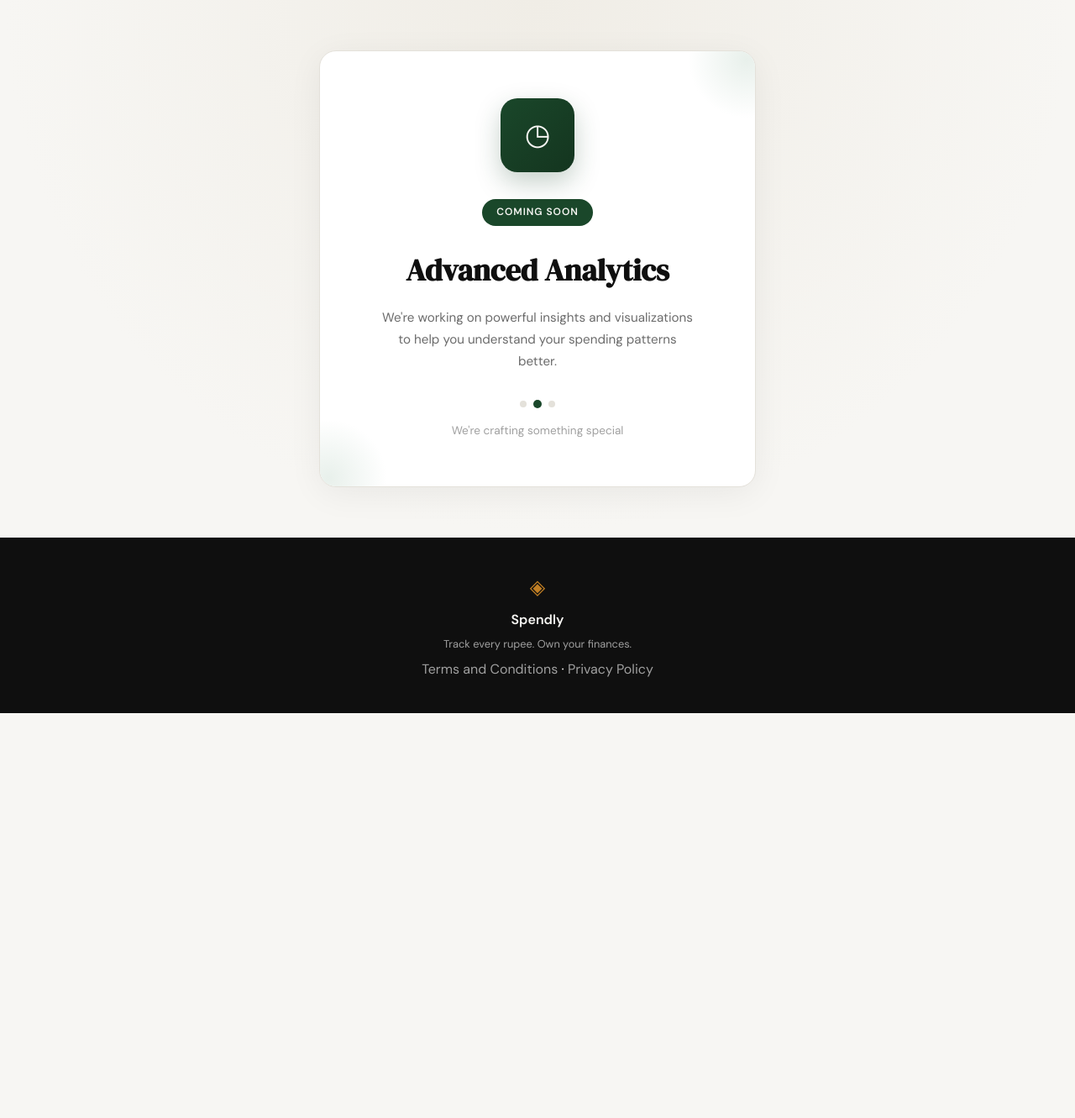
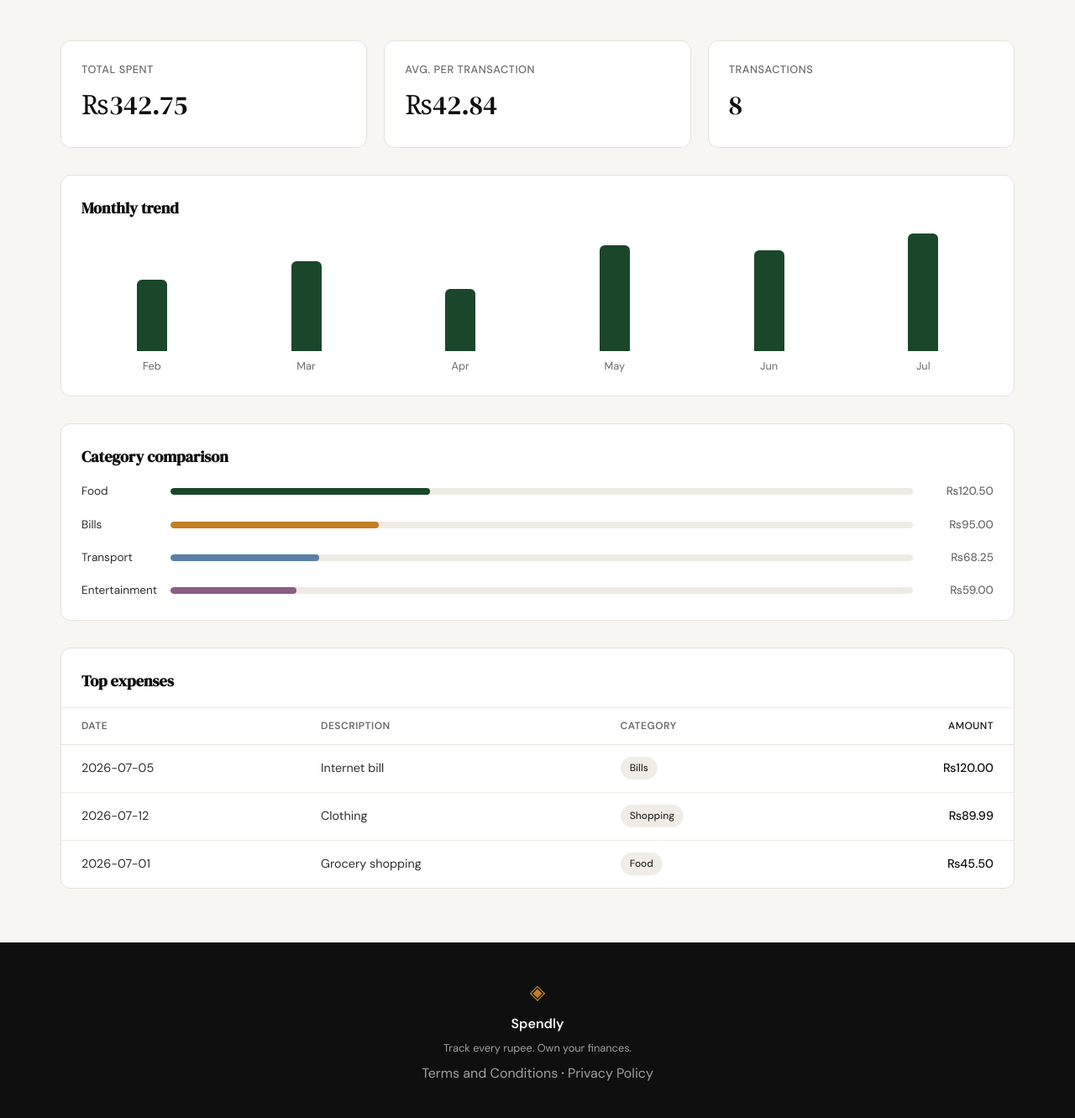
Before and after one commit to MuazamAbbas/spendly, a Flask app: page /analytics in a window 1280 px wide. Shown: the part 61-1392 px from the top of the page at 84% size. Before the commit the page ends 910 px from the top, so only its background shows below. Run offline with Flask 3, Linux system fonts and the light colour scheme; a user stored in the database is signed in.

Commit message:
feat: add analytics page with spending trends and breakdowns
Co-authored-by: MuazamAbbas110 <sendtomuazam110@gmail.com>

```diff
--- a/app.py
+++ b/app.py
@@ -35,6 +35,18 @@ def _initials(name):
     if len(parts) == 1:
         return parts[0][:2].upper()
     return (parts[0][0] + parts[-1][0]).upper()
+
+
+def _build_trend(trend_data):
+    max_amount = max(entry["amount"] for entry in trend_data)
+    return [
+        {
+            "month": entry["month"],
+            "amount": entry["amount"],
+            "percent": round(entry["amount"] / max_amount * 100),
+        }
+        for entry in trend_data
+    ]
 
 
 def _parse_date_filter(args):
@@ -190,7 +202,58 @@ def profile():
 def analytics():
     if not session.get("user_id"):
         return redirect(url_for("login"))
-    return render_template("analytics.html")
+
+    stats = {
+        "total_spent": 342.75,
+        "avg_transaction": 42.84,
+        "transaction_count": 8,
+    }
+
+    trend_data = [
+        {"month": "Feb", "amount": 210.00},
+        {"month": "Mar", "amount": 265.50},
+        {"month": "Apr", "amount": 180.25},
+        {"month": "May", "amount": 310.00},
+        {"month": "Jun", "amount": 295.75},
+        {"month": "Jul", "amount": 342.75},
+    ]
+    trend = _build_trend(trend_data)
+
+    categories = [
+        {"name": "Food", "total": 120.50, "percent": 35},
+        {"name": "Bills", "total": 95.00, "percent": 28},
+        {"name": "Transport", "total": 68.25, "percent": 20},
+        {"name": "Entertainment", "total": 59.00, "percent": 17},
+    ]
+
+    top_expenses = [
+        {
+            "date": "2026-07-05",
+            "description": "Internet bill",
+            "category": "Bills",
+            "amount": 120.00,
+        },
+        {
+            "date": "2026-07-12",
+            "description": "Clothing",
+            "category": "Shopping",
+            "amount": 89.99,
+        },
+        {
+            "date": "2026-07-01",
+            "description": "Grocery shopping",
+            "category": "Food",
+            "amount": 45.50,
+        },
+    ]
+
+    return render_template(
+        "analytics.html",
+        stats=stats,
+        trend=trend,
+        categories=categories,
+        top_expenses=top_expenses,
+    )
 
 
 def _validate_expense_form(form):
--- a/static/css/analytics.css
+++ b/static/css/analytics.css
@@ -1,115 +1,150 @@
 /* ------------------------------------------------------------------ */
-/* Analytics — Coming Soon                                             */
+/* Analytics — Monthly trend bar chart                                 */
 /* ------------------------------------------------------------------ */
 
-.analytics-section {
-    min-height: calc(100vh - 60px - 100px);
+.analytics-trend-bars {
     display: flex;
-    align-items: center;
-    justify-content: center;
-    padding: 3rem 2rem;
-    background: radial-gradient(circle at 50% 0%, var(--paper-warm), var(--paper) 70%);
+    align-items: flex-end;
+    justify-content: space-between;
+    gap: 1rem;
+    padding: 0 1.5rem 1.5rem;
 }
 
-.analytics-card {
-    position: relative;
-    overflow: hidden;
-    width: 100%;
-    max-width: 520px;
-    background: var(--paper-card);
-    border: 1px solid var(--border);
-    border-radius: var(--radius-lg);
-    box-shadow: 0 8px 40px rgba(0, 0, 0, 0.06);
-    padding: 3.5rem 2.5rem;
-    text-align: center;
+.analytics-bar-col {
+    display: flex;
+    flex-direction: column;
+    align-items: center;
+    gap: 0.5rem;
+    flex: 1;
 }
 
-.analytics-decor {
-    position: absolute;
-    width: 140px;
+.analytics-bar-track {
+    width: 100%;
+    max-width: 36px;
     height: 140px;
-    border-radius: 50%;
-    background: radial-gradient(circle, var(--accent-light) 0%, transparent 70%);
-    pointer-events: none;
+    display: flex;
+    align-items: flex-end;
 }
 
-.analytics-decor-top { top: -60px; right: -60px; }
-.analytics-decor-bottom { bottom: -60px; left: -60px; }
-
-.analytics-icon {
-    position: relative;
-    width: 88px;
-    height: 88px;
-    margin: 0 auto 2rem;
-    display: flex;
-    align-items: center;
-    justify-content: center;
-    background: linear-gradient(135deg, var(--accent), #14351f);
-    border-radius: var(--radius-lg);
-    color: var(--paper);
-    font-size: 2.2rem;
-    box-shadow: 0 12px 30px rgba(26, 71, 42, 0.25);
+.analytics-bar {
+    width: 100%;
+    background: var(--accent);
+    border-radius: var(--radius-sm) var(--radius-sm) 0 0;
 }
 
-.analytics-badge {
-    position: relative;
-    display: inline-block;
-    background: var(--accent);
-    color: var(--paper);
-    font-size: 0.75rem;
-    font-weight: 700;
-    letter-spacing: 0.08em;
-    text-transform: uppercase;
-    padding: 0.4rem 1.1rem;
-    border-radius: 999px;
-    margin-bottom: 1.5rem;
+.analytics-bar-label {
+    font-size: 0.8rem;
+    color: var(--ink-muted);
 }
 
-.analytics-title {
-    position: relative;
-    font-family: var(--font-display);
-    font-size: clamp(1.75rem, 3vw, 2.25rem);
-    color: var(--ink);
-    margin-bottom: 1rem;
+.analytics-bar-h-0 { height: 0%; }
+.analytics-bar-h-1 { height: 1%; }
+.analytics-bar-h-2 { height: 2%; }
+.analytics-bar-h-3 { height: 3%; }
+.analytics-bar-h-4 { height: 4%; }
+.analytics-bar-h-5 { height: 5%; }
+.analytics-bar-h-6 { height: 6%; }
+.analytics-bar-h-7 { height: 7%; }
+.analytics-bar-h-8 { height: 8%; }
+.analytics-bar-h-9 { height: 9%; }
+.analytics-bar-h-10 { height: 10%; }
+.analytics-bar-h-11 { height: 11%; }
+.analytics-bar-h-12 { height: 12%; }
+.analytics-bar-h-13 { height: 13%; }
+.analytics-bar-h-14 { height: 14%; }
+.analytics-bar-h-15 { height: 15%; }
+.analytics-bar-h-16 { height: 16%; }
+.analytics-bar-h-17 { height: 17%; }
+.analytics-bar-h-18 { height: 18%; }
+.analytics-bar-h-19 { height: 19%; }
+.analytics-bar-h-20 { height: 20%; }
+.analytics-bar-h-21 { height: 21%; }
+.analytics-bar-h-22 { height: 22%; }
+.analytics-bar-h-23 { height: 23%; }
+.analytics-bar-h-24 { height: 24%; }
+.analytics-bar-h-25 { height: 25%; }
+.analytics-bar-h-26 { height: 26%; }
+.analytics-bar-h-27 { height: 27%; }
+.analytics-bar-h-28 { height: 28%; }
+.analytics-bar-h-29 { height: 29%; }
+.analytics-bar-h-30 { height: 30%; }
+.analytics-bar-h-31 { height: 31%; }
+.analytics-bar-h-32 { height: 32%; }
+.analytics-bar-h-33 { height: 33%; }
+.analytics-bar-h-34 { height: 34%; }
+.analytics-bar-h-35 { height: 35%; }
+.analytics-bar-h-36 { height: 36%; }
+.analytics-bar-h-37 { height: 37%; }
+.analytics-bar-h-38 { height: 38%; }
+.analytics-bar-h-39 { height: 39%; }
+.analytics-bar-h-40 { height: 40%; }
+.analytics-bar-h-41 { height: 41%; }
+.analytics-bar-h-42 { height: 42%; }
+.analytics-bar-h-43 { height: 43%; }
+.analytics-bar-h-44 { height: 44%; }
+.analytics-bar-h-45 { height: 45%; }
+.analytics-bar-h-46 { height: 46%; }
+.analytics-bar-h-47 { height: 47%; }
+.analytics-bar-h-48 { height: 48%; }
+.analytics-bar-h-49 { height: 49%; }
+.analytics-bar-h-50 { height: 50%; }
+.analytics-bar-h-51 { height: 51%; }
+.analytics-bar-h-52 { height: 52%; }
+.analytics-bar-h-53 { height: 53%; }
+.analytics-bar-h-54 { height: 54%; }
+.analytics-bar-h-55 { height: 55%; }
+.analytics-bar-h-56 { height: 56%; }
+.analytics-bar-h-57 { height: 57%; }
+.analytics-bar-h-58 { height: 58%; }
+.analytics-bar-h-59 { height: 59%; }
+.analytics-bar-h-60 { height: 60%; }
+.analytics-bar-h-61 { height: 61%; }
+.analytics-bar-h-62 { height: 62%; }
+.analytics-bar-h-63 { height: 63%; }
+.analytics-bar-h-64 { height: 64%; }
+.analytics-bar-h-65 { height: 65%; }
+.analytics-bar-h-66 { height: 66%; }
+.analytics-bar-h-67 { height: 67%; }
+.analytics-bar-h-68 { height: 68%; }
+.analytics-bar-h-69 { height: 69%; }
+.analytics-bar-h-70 { height: 70%; }
+.analytics-bar-h-71 { height: 71%; }
+.analytics-bar-h-72 { height: 72%; }
+.analytics-bar-h-73 { height: 73%; }
+.analytics-bar-h-74 { height: 74%; }
+.analytics-bar-h-75 { height: 75%; }
+.analytics-bar-h-76 { height: 76%; }
+.analytics-bar-h-77 { height: 77%; }
+.analytics-bar-h-78 { height: 78%; }
+.analytics-bar-h-79 { height: 79%; }
+.analytics-bar-h-80 { height: 80%; }
+.analytics-bar-h-81 { height: 81%; }
+.analytics-bar-h-82 { height: 82%; }
+.analytics-bar-h-83 { height: 83%; }
+.analytics-bar-h-84 { height: 84%; }
+.analytics-bar-h-85 { height: 85%; }
+.analytics-bar-h-86 { height: 86%; }
+.analytics-bar-h-87 { height: 87%; }
+.analytics-bar-h-88 { height: 88%; }
+.analytics-bar-h-89 { height: 89%; }
+.analytics-bar-h-90 { height: 90%; }
+.analytics-bar-h-91 { height: 91%; }
+.analytics-bar-h-92 { height: 92%; }
+.analytics-bar-h-93 { height: 93%; }
+.analytics-bar-h-94 { height: 94%; }
+.analytics-bar-h-95 { height: 95%; }
+.analytics-bar-h-96 { height: 96%; }
+.analytics-bar-h-97 { height: 97%; }
+.analytics-bar-h-98 { height: 98%; }
+.analytics-bar-h-99 { height: 99%; }
+.analytics-bar-h-100 { height: 100%; }
+
+@media (max-width: 700px) {
+    .analytics-trend-bars {
+        gap: 0.5rem;
+        padding: 0 1rem 1rem;
+    }
+    .analytics-bar-track {
+        height: 100px;
+    }
 }
-
-.analytics-subtitle {
-    position: relative;
-    font-size: 0.95rem;
-    color: var(--ink-muted);
-    line-height: 1.7;
-    max-width: 380px;
-    margin: 0 auto 2rem;
-}
-
-.analytics-dots {
-    position: relative;
-    display: flex;
-    align-items: center;
-    justify-content: center;
-    gap: 0.5rem;
-    margin-bottom: 1rem;
-}
-
-.analytics-dot {
-    width: 8px;
-    height: 8px;
-    border-radius: 50%;
-    background: var(--border);
-}
-
-.analytics-dot-active {
-    width: 10px;
-    height: 10px;
-    background: var(--accent);
-}
-
-.analytics-footnote {
-    position: relative;
-    font-size: 0.85rem;
-    color: var(--ink-faint);
-}
-
-@media (max-width: 600px) {
-    .analytics-card { padding: 2.5rem 1.5rem; }
-}
--- /dev/null
+++ b/templates/_category_bars.html
@@ -0,0 +1,13 @@
+{% macro category_bars(categories) %}
+<div class="profile-categories">
+    {% for cat in categories %}
+    <div class="profile-cat-row">
+        <span class="profile-cat-name">{{ cat.name }}</span>
+        <div class="profile-cat-track">
+            <div class="profile-cat-bar profile-cat-bar-{{ loop.index0 % 4 + 1 }} profile-cat-w-{{ cat.percent }}"></div>
+        </div>
+        <span class="profile-cat-amount">₨{{ "%.2f"|format(cat.total) }}</span>
+    </div>
+    {% endfor %}
+</div>
+{% endmacro %}
--- a/templates/analytics.html
+++ b/templates/analytics.html
@@ -1,33 +1,77 @@
 {% extends "base.html" %}
+{% from "_category_bars.html" import category_bars %}
 
 {% block title %}Analytics — Spendly{% endblock %}
 
 {% block head %}
+<link rel="stylesheet" href="{{ url_for('static', filename='css/profile.css') }}">
 <link rel="stylesheet" href="{{ url_for('static', filename='css/analytics.css') }}">
 {% endblock %}
 
 {% block content %}
 
-<section class="analytics-section">
-    <div class="analytics-card">
-        <div class="analytics-decor analytics-decor-top"></div>
-        <div class="analytics-decor analytics-decor-bottom"></div>
+<section class="profile-section">
 
-        <div class="analytics-icon">◷</div>
+    <div class="profile-stats">
+        <div class="profile-stat-card">
+            <span class="profile-stat-label">Total spent</span>
+            <span class="profile-stat-value">₨{{ "%.2f"|format(stats.total_spent) }}</span>
+        </div>
+        <div class="profile-stat-card">
+            <span class="profile-stat-label">Avg. per transaction</span>
+            <span class="profile-stat-value">₨{{ "%.2f"|format(stats.avg_transaction) }}</span>
+        </div>
+        <div class="profile-stat-card">
+            <span class="profile-stat-label">Transactions</span>
+            <span class="profile-stat-value">{{ stats.transaction_count }}</span>
+        </div>
+    </div>
 
-        <span class="analytics-badge">Coming Soon</span>
+    <div class="profile-table-card">
+        <h2 class="profile-card-title">Monthly trend</h2>
+        <div class="analytics-trend-bars">
+            {% for m in trend %}
+            <div class="analytics-bar-col">
+                <div class="analytics-bar-track">
+                    <div class="analytics-bar analytics-bar-h-{{ m.percent }}"></div>
+                </div>
+                <span class="analytics-bar-label">{{ m.month }}</span>
+            </div>
+            {% endfor %}
+        </div>
+    </div>
 
-        <h1 class="analytics-title">Advanced Analytics</h1>
-        <p class="analytics-subtitle">We're working on powerful insights and visualizations to help you understand your spending patterns better.</p>
+    <div class="profile-table-card">
+        <h2 class="profile-card-title">Category comparison</h2>
+        {{ category_bars(categories) }}
+    </div>
 
-        <div class="analytics-dots">
-            <span class="analytics-dot"></span>
-            <span class="analytics-dot analytics-dot-active"></span>
-            <span class="analytics-dot"></span>
+    <div class="profile-table-card">
+        <h2 class="profile-card-title">Top expenses</h2>
+        <div class="profile-table-scroll">
+            <table class="profile-table">
+                <thead>
+                    <tr>
+                        <th>Date</th>
+                        <th>Description</th>
+                        <th>Category</th>
+                        <th class="profile-col-amount">Amount</th>
+                    </tr>
+                </thead>
+                <tbody>
+                    {% for exp in top_expenses %}
+                    <tr>
+                        <td>{{ exp.date }}</td>
+                        <td>{{ exp.description }}</td>
+                        <td><span class="category-badge">{{ exp.category }}</span></td>
+                        <td class="profile-col-amount">₨{{ "%.2f"|format(exp.amount) }}</td>
+                    </tr>
+                    {% endfor %}
+                </tbody>
+            </table>
         </div>
+    </div>
 
-        <p class="analytics-footnote">We're crafting something special</p>
-    </div>
 </section>
 
 {% endblock %}
```
Also changed, not shown: templates/profile.html (+2 -11 lines), tests/test_10-analytics-page-design.py (added, +292 -0 lines), .claude/specs/10-analytics-page-design.md (added).
